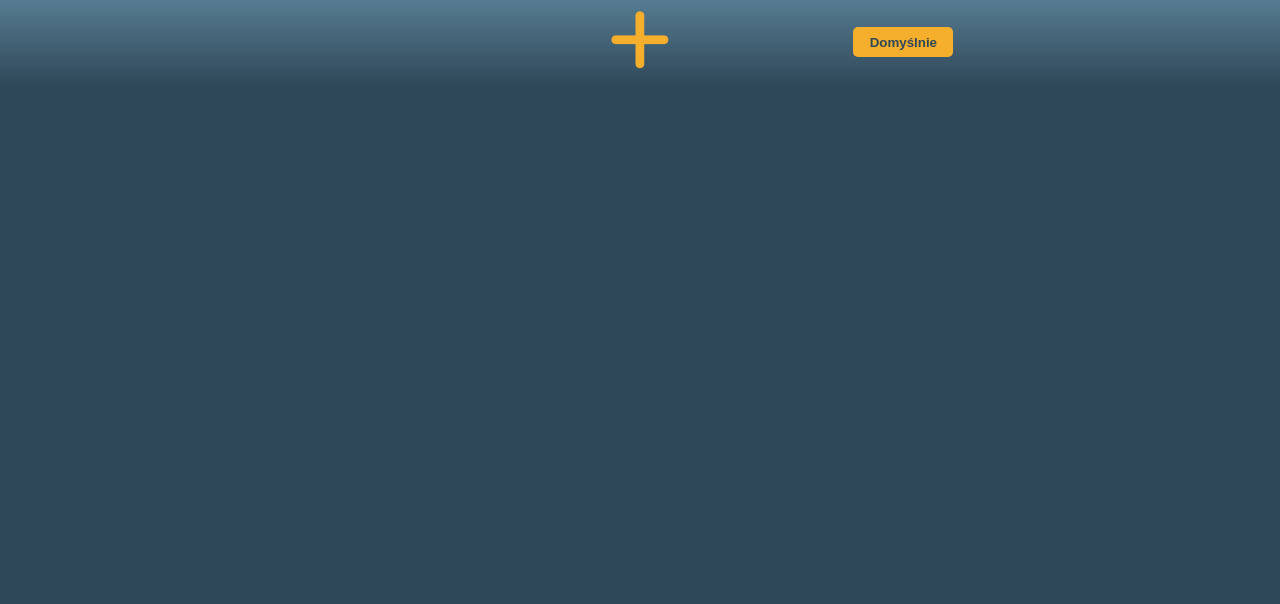
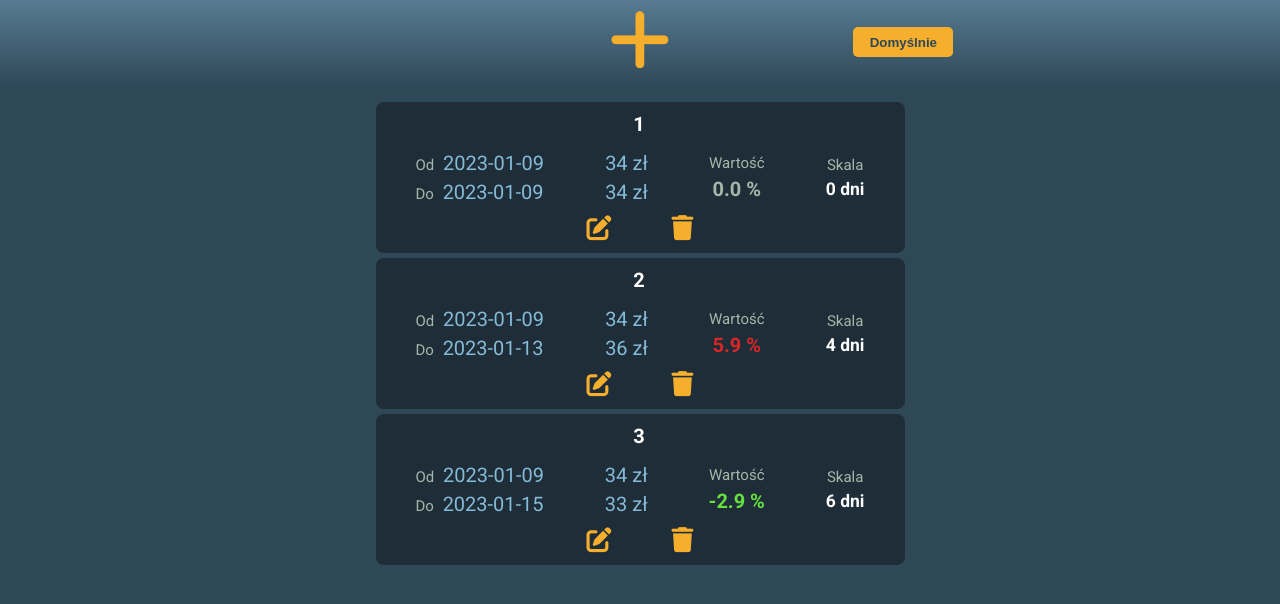
Before and after one commit to bartoszGic/InflaApp, a plain HTML site: page index.html in a window 1280 px wide. Shown: the part 98-702 px from the top of the page. Drawn offline with nearby package versions, Linux system fonts and the light colour scheme; a web font is replaced by a local one.

Commit message:
deleting innerHTML

```diff
--- a/index.html
+++ b/index.html
@@ -11,6 +11,9 @@
     <link href="https://fonts.googleapis.com/css2?family=Lexend+Zetta&family=Roboto:wght@400;700&display=swap"
         rel="stylesheet">
     <script src="https://kit.fontawesome.com/4fe546179c.js" crossorigin="anonymous"></script>
+    <script src="https://cdnjs.cloudflare.com/ajax/libs/dompurify/2.4.3/purify.min.js"
+        integrity="sha512-3dcbndbDLLWfKWevQu8C/1qVRcxx6h+eRDSnn3/pcBZHISRJgsj3u71U/Ad6nQVHrEi05hOSr6Hnb/p0pWc94w=="
+        crossorigin="anonymous" referrerpolicy="no-referrer"></script>
 
     <link rel="stylesheet" href="./css/main.css">
 </head>
@@ -31,6 +34,81 @@
             </div>
         </div>
         <ul class="list">
+            <li id="0">
+                <div class="name">1</div>
+                <div class="article-data">
+                    <div class="dates">
+                        <p class="start-date article-data-value">Od <span>2023-01-09</span></p>
+                        <p class="actual-date article-data-value">Do <span>2023-01-09</span></p>
+                    </div>
+                    <div class="prices">
+                        <p class="start-price article-data-value"><span>34</span> zł</p>
+                        <p class="actual-price article-data-value"><span>34</span> zł</p>
+                    </div>
+                    <div class="infla">
+                        <p>Wartość</p>
+                        <p class="infla-value article-data-value" style="color: var(--neutralColor);">0.0 %</p>
+                    </div>
+                    <div class="scale">
+                        <p>Skala</p>
+                        <p class="scale-value article-data-value">0 dni</p>
+                    </div>
+                </div>
+                <div class="tools">
+                    <button><i class="fa-solid fa-pen-to-square" onclick="editArtPanel(0)"></i></button>
+                    <button><i class="fa-solid fa-trash" onclick="deleteArt(0)"></i></button>
+                </div>
+            </li>
+            <li id="1">
+                <div class="name">2</div>
+                <div class="article-data">
+                    <div class="dates">
+                        <p class="start-date article-data-value">Od <span>2023-01-09</span></p>
+                        <p class="actual-date article-data-value">Do <span>2023-01-13</span></p>
+                    </div>
+                    <div class="prices">
+                        <p class="start-price article-data-value"><span>34</span> zł</p>
+                        <p class="actual-price article-data-value"><span>36</span> zł</p>
+                    </div>
+                    <div class="infla">
+                        <p>Wartość</p>
+                        <p class="infla-value article-data-value" style="color: var(--inflaColor);">5.9 %</p>
+                    </div>
+                    <div class="scale">
+                        <p>Skala</p>
+                        <p class="scale-value article-data-value">4 dni</p>
+                    </div>
+                </div>
+                <div class="tools">
+                    <button><i class="fa-solid fa-pen-to-square" onclick="editArtPanel(1)"></i></button>
+                    <button><i class="fa-solid fa-trash" onclick="deleteArt(1)"></i></button>
+                </div>
+            </li>
+            <li id="2">
+                <div class="name">3</div>
+                <div class="article-data">
+                    <div class="dates">
+                        <p class="start-date article-data-value">Od <span>2023-01-09</span></p>
+                        <p class="actual-date article-data-value">Do <span>2023-01-15</span></p>
+                    </div>
+                    <div class="prices">
+                        <p class="start-price article-data-value"><span>34</span> zł</p>
+                        <p class="actual-price article-data-value"><span>33</span> zł</p>
+                    </div>
+                    <div class="infla">
+                        <p>Wartość</p>
+                        <p class="infla-value article-data-value" style="color: var(--deflaColor);">-2.9 %</p>
+                    </div>
+                    <div class="scale">
+                        <p>Skala</p>
+                        <p class="scale-value article-data-value">6 dni</p>
+                    </div>
+                </div>
+                <div class="tools">
+                    <button><i class="fa-solid fa-pen-to-square" onclick="editArtPanel(2)"></i></button>
+                    <button><i class="fa-solid fa-trash" onclick="deleteArt(2)"></i></button>
+                </div>
+            </li>
         </ul>
     </div>
 
@@ -68,7 +146,6 @@
             </div>
         </form>
     </div>
-
     <script src="./script.js"></script>
 </body>
 
--- a/script.js
+++ b/script.js
@@ -23,7 +23,7 @@ const newArtCreator = () => {
 	const newArt = document.createElement('li');
 	newArt.setAttribute('id', artID);
 	newArt.setAttribute('active', '');
-	newArt.innerHTML = `<div class="name">${artName.value}</div>
+	const newArtInner = `<div class="name">${artName.value}</div>
 	<div class="article-data">
 		<div class="dates">
 			<p class="start-date article-data-value">Od <span>${startDate.value}</span></p>
@@ -46,6 +46,7 @@ const newArtCreator = () => {
 		<button><i class="fa-solid fa-pen-to-square" onclick=editArtPanel(${artID})></i></button>
 		<button><i class="fa-solid fa-trash" onclick=deleteArt(${artID})></i></button>
 	</div>`;
+	newArt.innerHTML = DOMPurify.sanitize(newArtInner);
 	list.append(newArt);
 	artID++;
 };
@@ -169,7 +170,7 @@ const sortFun = () => {
 			oldValuesOrder.push(valueNum);
 		}
 		let newValuesOrder = oldValuesOrder.sort(compareValues).reverse();
-		list.innerHTML = '';
+		list.removeChild(list.firstChild);
 		newValuesOrder.forEach(newValue => {
 			oldElementsOrder.forEach(oldElement => {
 				if (newValue === parseFloat(oldElement.id)) {
@@ -183,7 +184,7 @@ const sortFun = () => {
 			oldValuesOrder.push(valueNum);
 		}
 		let newValuesOrder = oldValuesOrder.sort(compareValues);
-		list.innerHTML = '';
+		list.removeChild(list.firstChild);
 		newValuesOrder.forEach(newValue => {
 			oldElementsOrder.forEach(oldElement => {
 				if (newValue === parseFloat(oldElement.children[1].children[2].children[1].textContent.slice(0, -2))) {
@@ -197,7 +198,7 @@ const sortFun = () => {
 			oldValuesOrder.push(valueNum);
 		}
 		let newValuesOrder = oldValuesOrder.sort(compareValues);
-		list.innerHTML = '';
+		list.removeChild(list.firstChild);
 		newValuesOrder.forEach(newValue => {
 			oldElementsOrder.forEach(oldElement => {
 				if (newValue === parseFloat(oldElement.children[1].children[3].children[1].textContent.slice(0, -4))) {
```
